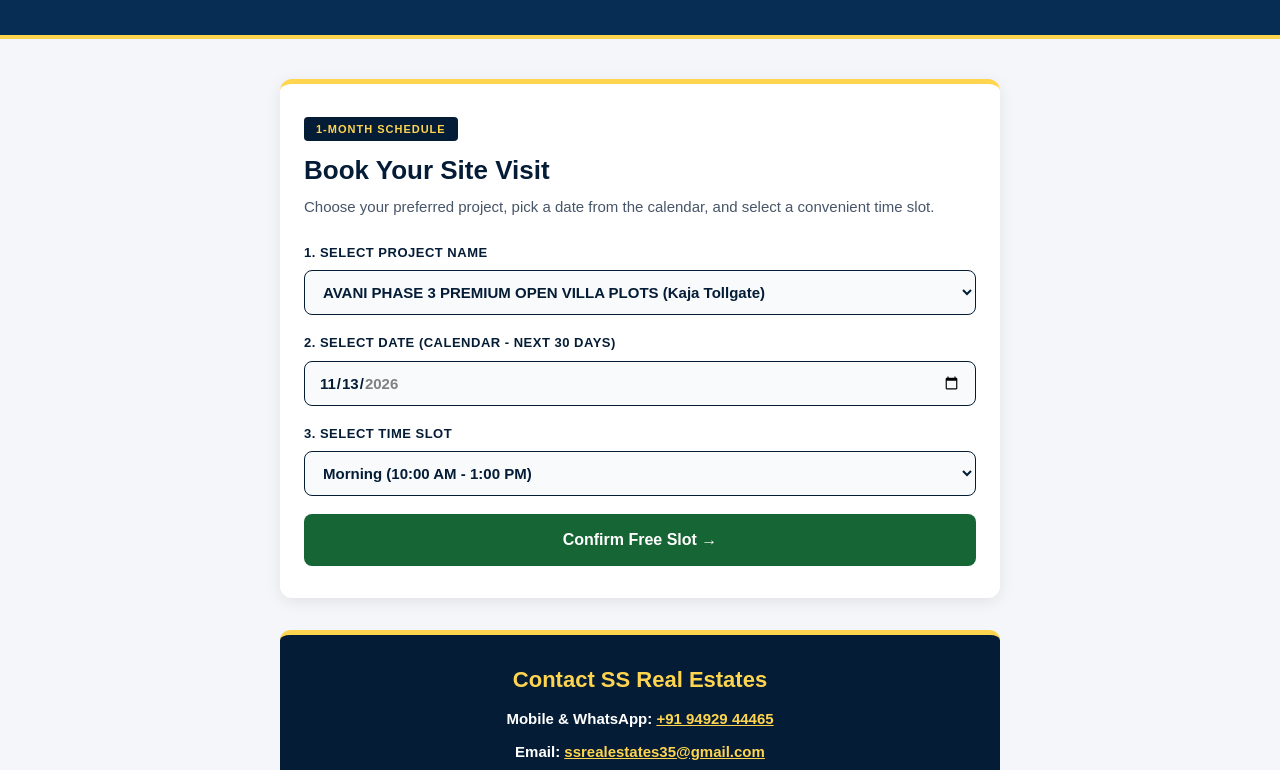
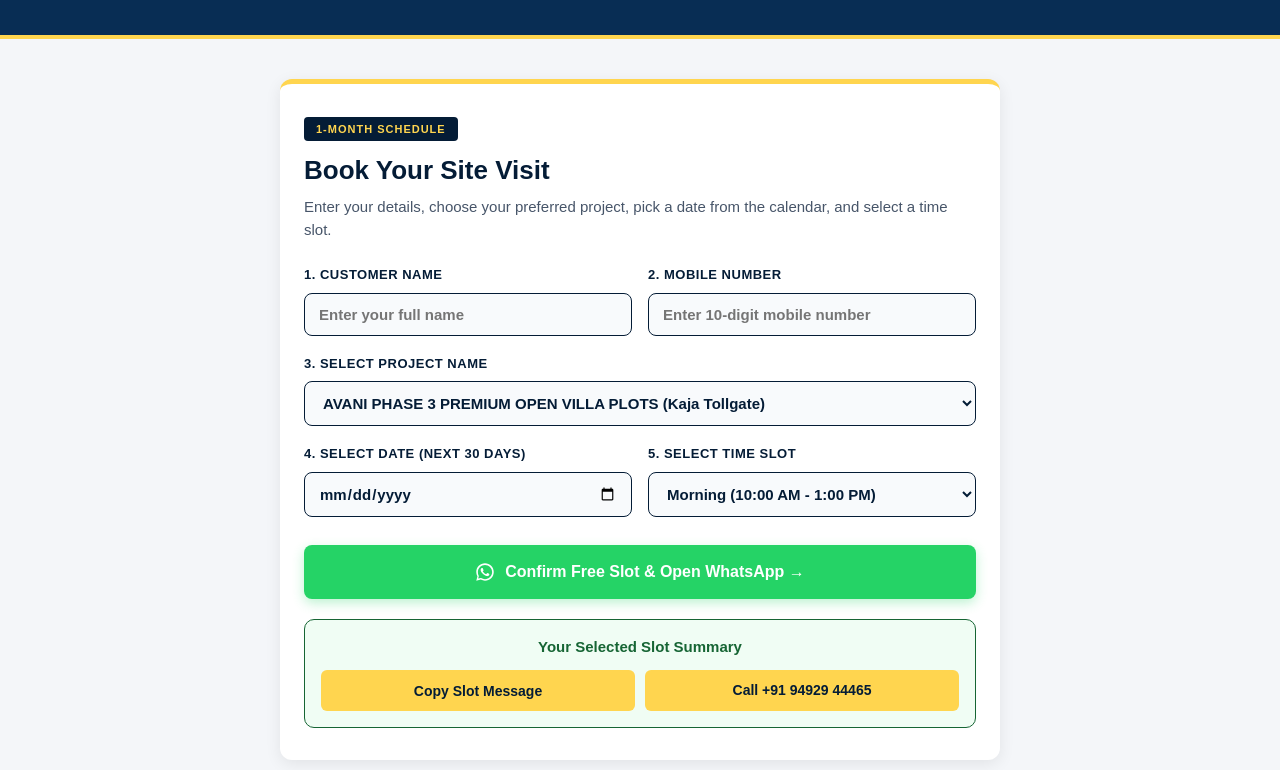
Before and after one commit to ssrealestates/ss-estates, a plain HTML site: page booking.html in a window 1280 px wide. Shown: the part 180-950 px from the top of the page. Drawn offline with Linux system fonts and the light colour scheme.

Commit message:
Update booking.html

```diff
--- a/booking.html
+++ b/booking.html
@@ -27,9 +27,12 @@
     .sub-text { font-size: 15px; color: #475569; margin-bottom: 24px; }
 
     /* FORM FIELDS */
+    .form-row { display: grid; grid-template-columns: repeat(auto-fit, minmax(240px, 1fr)); gap: 16px; }
     .form-group { margin-bottom: 18px; }
     .form-group label { display: block; font-size: 13px; font-weight: bold; color: #041c36; text-transform: uppercase; letter-spacing: 0.5px; margin-bottom: 8px; }
     .form-group select,
+    .form-group input[type="text"],
+    .form-group input[type="tel"],
     .form-group input[type="date"] {
       width: 100%;
       padding: 12px 14px;
@@ -41,39 +44,42 @@
       background: #f8fafc;
     }
 
-    /* CONFIRM TOGGLE */
-    #slot-confirmed { display: none; }
-    .submit-btn {
-      display: block;
+    /* DIRECT WHATSAPP SUBMIT LINK */
+    .wa-submit-btn {
+      display: flex;
+      align-items: center;
+      justify-content: center;
+      gap: 10px;
       width: 100%;
-      background: #166534;
+      background: #25d366;
       color: #ffffff;
+      text-decoration: none;
       text-align: center;
-      padding: 14px 20px;
+      padding: 15px 20px;
       border-radius: 8px;
       font-size: 16px;
       font-weight: bold;
       cursor: pointer;
       margin-top: 10px;
+      box-shadow: 0 4px 12px rgba(37, 211, 102, 0.3);
     }
+    .wa-submit-btn:hover { background: #1ebe5d; }
+    .wa-svg { width: 20px; height: 20px; fill: #ffffff; flex-shrink: 0; }
 
-    .confirm-box {
-      display: none;
-      margin-top: 22px;
+    /* LIVE PREVIEW & STATUS */
+    .preview-box {
+      margin-top: 20px;
       background: #f0fdf4;
       border: 1.5px solid #166534;
       border-radius: 10px;
-      padding: 20px;
+      padding: 16px;
       text-align: center;
     }
-    #slot-confirmed:checked ~ .confirm-box { display: block; }
-    .confirm-box h3 { color: #166534; font-size: 19px; margin-bottom: 8px; }
-    .confirm-box p { color: #1e293b; font-size: 15px; font-weight: bold; margin-bottom: 16px; }
+    .preview-box h4 { color: #166534; font-size: 15px; margin-bottom: 6px; }
+    .preview-box p { color: #1e293b; font-size: 14px; font-weight: bold; line-height: 1.5; margin-bottom: 12px; }
 
-    /* BUTTONS */
-    .btn-row { display: flex; flex-wrap: wrap; gap: 12px; justify-content: center; }
-    .btn { display: inline-block; background: #ffd54f; color: #041c36; padding: 12px 24px; border-radius: 6px; text-decoration: none; font-weight: bold; font-size: 15px; text-align: center; flex: 1; min-width: 160px; }
-    .btn-wa { display: inline-block; background: #25d366; color: #fff; padding: 12px 24px; border-radius: 6px; text-decoration: none; font-weight: bold; font-size: 15px; text-align: center; flex: 1; min-width: 160px; }
+    .btn-row { display: flex; flex-wrap: wrap; gap: 10px; justify-content: center; }
+    .btn { display: inline-block; background: #ffd54f; color: #041c36; padding: 10px 18px; border-radius: 6px; text-decoration: none; font-weight: bold; font-size: 14px; text-align: center; flex: 1; min-width: 150px; border: none; cursor: pointer; }
 
     /* CONTACT */
     .contact { background: #041c36; color: #fff; border-radius: 10px; padding: 28px 20px; border-top: 5px solid #ffd54f; text-align: center; }
@@ -97,13 +103,24 @@
 
   <div class="wrap">
     <div class="booking-card">
-      <input type="checkbox" id="slot-confirmed" />
       <span class="tag">1-MONTH SCHEDULE</span>
       <h2>Book Your Site Visit</h2>
-      <p class="sub-text">Choose your preferred project, pick a date from the calendar, and select a convenient time slot.</p>
+      <p class="sub-text">Enter your details, choose your preferred project, pick a date from the calendar, and select a time slot.</p>
+
+      <div class="form-row">
+        <div class="form-group">
+          <label for="customer-name">1. Customer Name</label>
+          <input type="text" id="customer-name" placeholder="Enter your full name" />
+        </div>
 
         <div class="form-group">
-        <label for="project-select">1. Select Project Name</label>
+          <label for="customer-phone">2. Mobile Number</label>
+          <input type="tel" id="customer-phone" placeholder="Enter 10-digit mobile number" maxlength="15" />
+        </div>
+      </div>
+
+      <div class="form-group">
+        <label for="project-select">3. Select Project Name</label>
         <select id="project-select">
           <option value="AVANI PHASE 3 PREMIUM OPEN VILLA PLOTS (Kaja Tollgate)">AVANI PHASE 3 PREMIUM OPEN VILLA PLOTS (Kaja Tollgate)</option>
           <option value="MUKUNDA FORTUNE (Paritala - Open Plots)">MUKUNDA FORTUNE (Paritala - Open Plots)</option>
@@ -112,27 +129,32 @@
         </select>
       </div>
 
+      <div class="form-row">
         <div class="form-group">
-        <label for="visit-date">2. Select Date (Calendar - Next 30 Days)</label>
+          <label for="visit-date">4. Select Date (Next 30 Days)</label>
           <input type="date" id="visit-date" />
         </div>
 
         <div class="form-group">
-        <label for="visit-time">3. Select Time Slot</label>
+          <label for="visit-time">5. Select Time Slot</label>
           <select id="visit-time">
             <option value="Morning (10:00 AM - 1:00 PM)">Morning (10:00 AM - 1:00 PM)</option>
             <option value="Afternoon (2:00 PM - 5:00 PM)">Afternoon (2:00 PM - 5:00 PM)</option>
             <option value="Evening (5:00 PM - 7:00 PM)">Evening (5:00 PM - 7:00 PM)</option>
           </select>
         </div>
+      </div>
 
-      <label for="slot-confirmed" class="submit-btn" id="confirm-btn">Confirm Free Slot &rarr;</label>
+      <a href="https://wa.me" target="_blank" rel="noopener" class="wa-submit-btn" id="wa-confirm-link">
+        <svg class="wa-svg" viewBox="0 0 32 32"><path d="M16 2C8.28 2 2 8.28 2 16c0 2.47.65 4.88 1.88 7L2 30l7.18-1.84A13.93 13.93 0 0 0 16 30c7.72 0 14-6.28 14-14S23.72 2 16 2zm0 25.4c-2.2 0-4.35-.6-6.22-1.73l-.45-.27-4.26 1.09 1.14-4.15-.29-.46A11.35 11.35 0 0 1 4.6 16c0-6.29 5.11-11.4 11.4-11.4S27.4 9.71 27.4 16 22.29 27.4 16 27.4zm6.25-8.54c-.34-.17-2.03-1-2.34-1.12-.31-.11-.54-.17-.77.17-.23.34-.88 1.12-1.08 1.35-.2.23-.4.26-.74.09-.34-.17-1.45-.53-2.76-1.7-1.02-.91-1.71-2.03-1.91-2.37-.2-.34-.02-.53.15-.7.15-.15.34-.4.51-.6.17-.2.23-.34.34-.57.11-.23.06-.43-.03-.6-.09-.17-.77-1.86-1.06-2.54-.28-.67-.56-.58-.77-.59h-.66c-.23 0-.6.09-.91.43-.31.34-1.2 1.17-1.2 2.86 0 1.69 1.23 3.32 1.4 3.55.17.23 2.42 3.7 5.86 5.18.82.35 1.46.56 1.96.72.82.26 1.57.22 2.16.14.66-.1 2.03-.83 2.31-1.63.29-.8.29-1.49.2-1.63-.08-.14-.31-.23-.65-.4z"/></svg>
+        Confirm Free Slot &amp; Open WhatsApp &rarr;
+      </a>
 
-      <div class="confirm-box">
-        <h3>Your Free Site Visit Slot is Ready!</h3>
-        <p id="selected-details">Tap below to confirm your slot with our team on WhatsApp or by phone.</p>
+      <div class="preview-box">
+        <h4>Your Selected Slot Summary</h4>
+        <p id="selected-details"></p>
         <div class="btn-row">
-          <a href="https://wa.me" target="_blank" rel="noopener" class="btn-wa">Send on WhatsApp</a>
+          <button type="button" class="btn" id="copy-btn">Copy Slot Message</button>
           <a href="tel:+919492944465" class="btn">Call +91 94929 44465</a>
         </div>
       </div>
@@ -154,7 +176,16 @@
 
   <script>
     (function() {
+      var nameInput = document.getElementById('customer-name');
+      var phoneInput = document.getElementById('customer-phone');
       var dateInput = document.getElementById('visit-date');
+      var projSelect = document.getElementById('project-select');
+      var timeSelect = document.getElementById('visit-time');
+      var detailsText = document.getElementById('selected-details');
+      var waLink = document.getElementById('wa-confirm-link');
+      var copyBtn = document.getElementById('copy-btn');
+      var latestMessage = '';
+
       if (dateInput) {
         var today = new Date();
         var nextMonth = new Date();
@@ -168,17 +199,11 @@
         dateInput.value = minStr;
       }
 
-      var confirmBtn = document.getElementById('confirm-btn');
-      if (confirmBtn) {
-        confirmBtn.addEventListener('click', function() {
-          var proj = document.getElementById('project-select').value;
-          var dt = document.getElementById('visit-date').value;
-          var tm = document.getElementById('visit-time').value;
-          document.getElementById('selected-details').textContent = 'Project: ' + proj + ' | Date: ' + dt + ' | Time: ' + tm;
-        });
-      }
-    })();
-  </script>
+      function syncBooking() {
+        var cName = (nameInput && nameInput.value.trim()) ? nameInput.value.trim() : 'Not Entered';
+        var cPhone = (phoneInput && phoneInput.value.trim()) ? phoneInput.value.trim() : 'Not Entered';
+        var proj = projSelect.value;
+        var dt = dateInput.value || 'Flexible Date';
+        var tm = timeSelect.value;
 
-</body>
-</html>
+        latestMessage =
```
Lines whose indentation alone changed are shown as unchanged.
